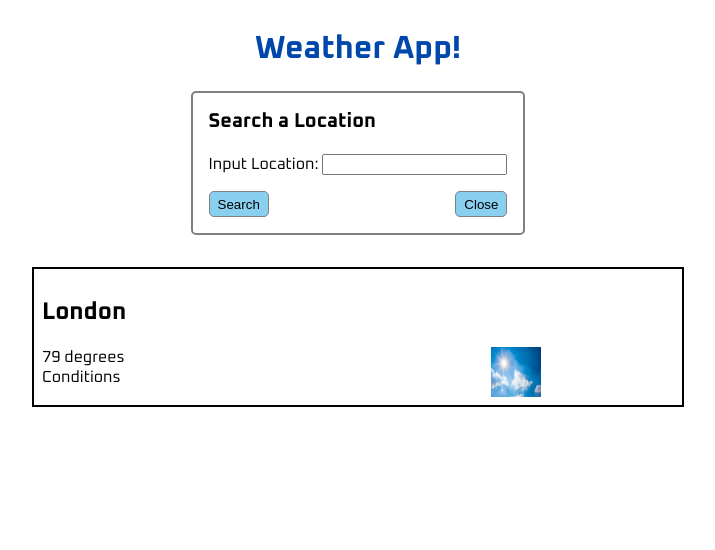
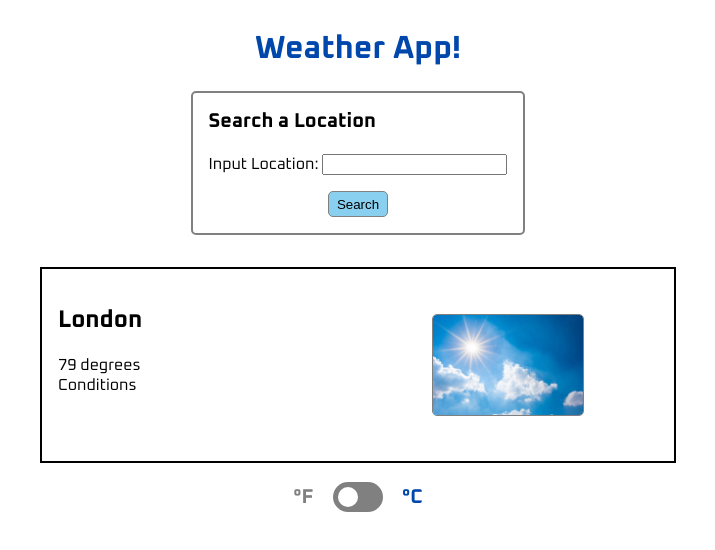
Before and after one commit to lbagd9898/weather-app, a plain HTML site: page index.html in a window 1280 px wide. Shown: the whole page, without its empty margins (282-997 px from the left). Drawn offline with Linux system fonts and the light colour scheme; no server answers; a web font is replaced by a local one.

Commit message:
toggle switch made, funcionality added, still need to test and troubleshoot

```diff
--- a/index.html
+++ b/index.html
@@ -17,22 +17,27 @@
         </div>
         <div class="buttons">
           <button id="item-submit">Search</button>
-
-          <button class="close" data-target="#modal2">Close</button>
         </div>
       </form>
     </div>
     <div id="content">
-      <h2>London</h2>
-      <div class="weather">
+      <div id="info">
+        <div>
+          <h2 id="location-header">London</h2>
+        </div>
         <div>
           <div id="temp">79 degrees</div>
           <div id="conditions">Conditions</div>
         </div>
-        <div id="image">
-          <img src="sunny.jpg" alt="sunny" />
-        </div>
       </div>
+      <div id="image">
+        <img src="sunny.jpg" alt="sunny" />
+      </div>
+    </div>
+    <div class="toggle">
+      <div>&deg;F</div>
+      <input id="toggle" type="checkbox" />
+      <div>&deg;C</div>
     </div>
     <script src="javascript.js"></script>
   </body>
--- a/javascript.js
+++ b/javascript.js
@@ -1,18 +1,82 @@
+const form = document.querySelector("form");
+const input = document.querySelector("input");
+const locationHeader = document.querySelector("#location-header");
+const temp = document.querySelector("#temp");
+const conditions = document.querySelector("#conditions");
+const img = document.querySelector("img");
+const toggle = document.querySelector("#toggle");
+let displayTemp = 0;
+
+//retrieve weather data from VisualCrossing API using input location
 async function getWeatherData(location) {
   const response = await fetch(
     `https://weather.visualcrossing.com/VisualCrossingWebServices/rest/services/timeline/${location}?key=YAK8C7JTH98EU4T9SGMU8TAJK`
-  );
+  ).catch((err) => {
+    console.log(err);
+    alert(err);
+  });
   const weatherData = await response.json();
   console.log(weatherData);
   processData(weatherData);
 }
 
+//use API data to create object with all display data
 function processData(data) {
   const conditions = data.currentConditions.conditions;
   const temp = data.currentConditions.temp;
-  const location = data.address;
+  const location = data.resolvedAddress;
+  displayTemp = data.currentConditions.temp;
   const displayData = { location, temp, conditions };
   console.log(displayData);
+  displayWeatherData(displayData);
 }
 
-getWeatherData("london");
+function displayWeatherData(object) {
+  locationHeader.textContent = object.location;
+  temp.textContent = "Temperature: " + object.temp + "\u00b0" + "F";
+  conditions.textContent = "Conditions: " + object.conditions;
+  console.log(object.conditions);
+  changeImage(object.conditions);
+}
+
+async function changeImage(conditions) {
+  const response = await fetch(
+    `https://api.giphy.com/v1/gifs/translate?api_key=gYMwWHk9P7vPMBgMMvKCvFmVqSd8KTHY&s=${conditions}`
+  );
+  const imageData = await response.json();
+  img.src = imageData.data.images.original.url;
+}
+
+function fahrenheightToCelsius(farenheit) {
+  let celsius = farenheit - (32 * 5) / 9;
+  return celsius;
+}
+
+function celsiusToFahrenheit(celsius) {
+  let farenheit = (celsius * 5) / 9 + 32;
+  return farenheit;
+}
+
+function changeTempDisplay(newTemp) {
+  temp.textContent = "Temperature: " + object.temp + "\u00b0" + "F";
+}
+
+getWeatherData("new york");
+
+form.addEventListener("submit", (e) => {
+  e.preventDefault();
+  let location = input.value;
+  getWeatherData(location);
+});
+
+toggle.addEventListener("change", (e) => {
+  if (e.target.checked) {
+    let newTemp = fahrenheightToCelsius(displayTemp);
+    displayTemp = newTemp;
+    changeTempDisplay(newTemp);
+  } else {
+    let newTemp = celsiusToFahrenheit(displayTemp);
+    displayTemp = newTemp;
+    changeTempDisplay(newTemp);
+  }
+});
--- a/style.css
+++ b/style.css
@@ -19,7 +19,7 @@ body {
 
 .buttons {
   display: flex;
-  justify-content: space-between;
+  justify-content: center;
 }
 
 form {
@@ -50,26 +50,88 @@ button {
 }
 
 #content {
-  width: 50%;
+  display: flex;
+  width: min(600px, 50%);
+  height: 20vh;
   border: 2px solid black;
   margin-top: 2em;
-  padding: 0.5rem;
+  padding: 1rem;
 }
 
-.weather {
+#content > * {
+  width: 50%;
+  height: 100%;
+}
+
+#info {
   display: flex;
-  justify-content: space-between;
+  flex-direction: column;
+  justify-content: top;
 }
 
 img {
-  width: 50px;
-  height: 50px;
+  height: min(75%, 100px);
+  border: 1px solid gray;
+  border-radius: 5px;
 }
 
 #image {
   display: flex;
+  height: 100%;
   justify-content: center;
   align-items: center;
-  width: 50%;
-  height: 100%;
 }
+
+#toggle {
+  -webkit-appearance: none;
+  position: relative;
+  width: 50px;
+  height: 30px;
+  border-radius: 25px;
+  background-color: gray;
+  transition: background 0.3s;
+  outline: none;
+  cursor: pointer;
+}
+
+#toggle::after {
+  content: "";
+  position: absolute;
+  top: 50%;
+  left: 30%;
+  transform: translate(-50%, -50%);
+  border-radius: 50%;
+  height: 1.25rem;
+  width: 1.25rem;
+  background-color: white;
+  transition: left 0.3s;
+}
+
+#toggle:checked {
+  background-color: var(--dark-blue);
+}
+
+#toggle:checked::after {
+  left: 70%;
+}
+
+.toggle {
+  display: flex;
+  justify-content: center;
+  align-items: center;
+  gap: 1em;
+  margin: 1em;
+}
+
+.toggle div {
+  font-weight: bold;
+  font-size: 20px;
+}
+
+.toggle > :first-child {
+  color: gray;
+}
+
+.toggle > :last-child {
+  color: var(--dark-blue);
+}
```
